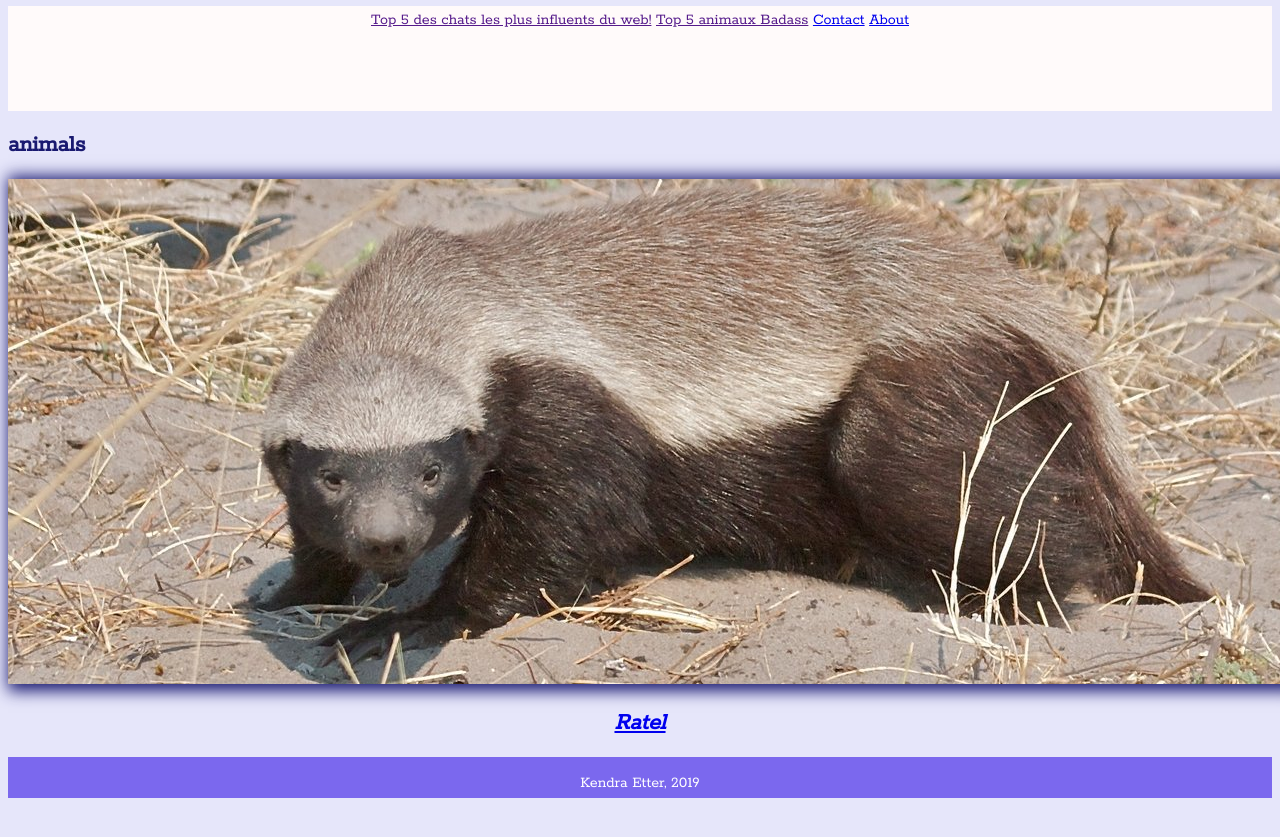
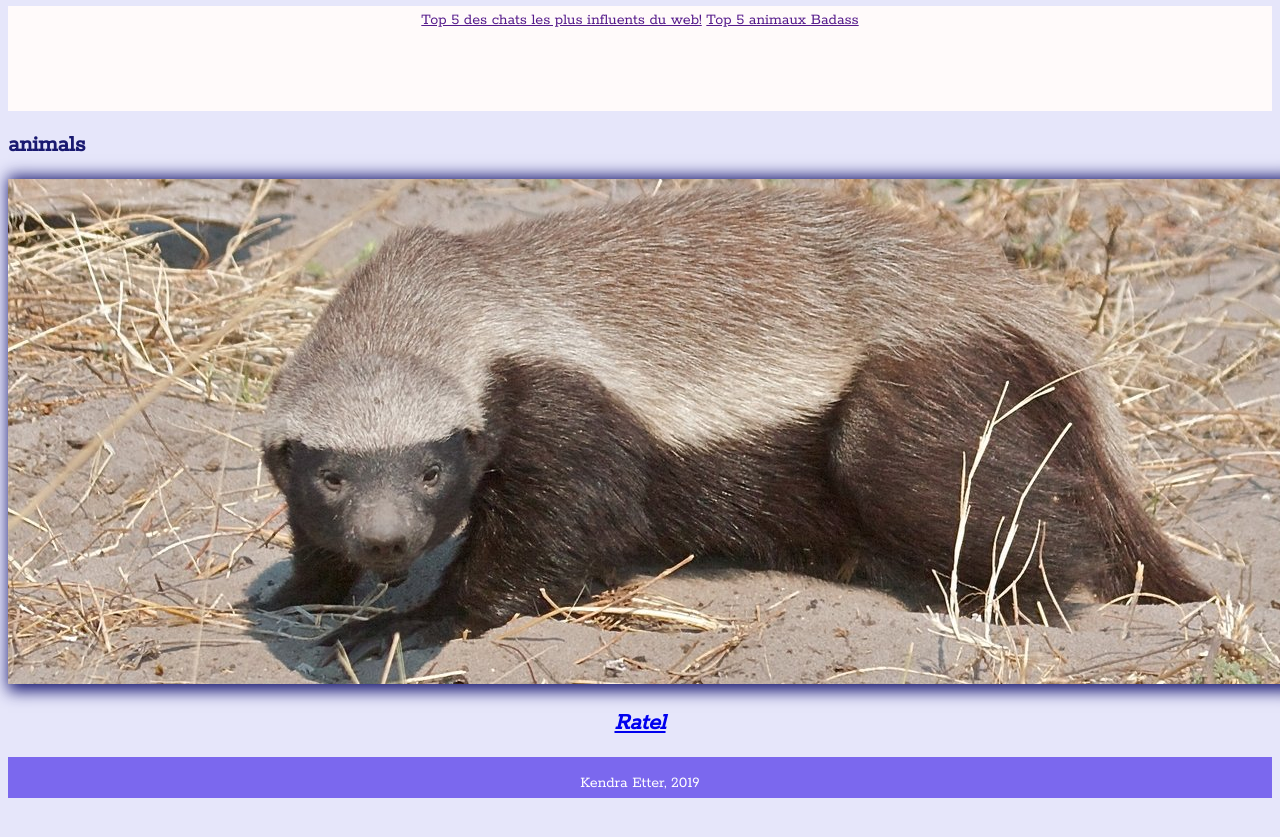
Before and after one commit to Eracom-ID471/projet-2-KendraMaria, a Jekyll site: the page built from animals.html, in a window 1280 px wide. Shown: the top 837 px of the page. Built offline with Jekyll 4.4.1, drawn with Linux system fonts in a browser that asks for light colours.

Commit message:
navigation

```diff
--- a/_includes/header.html
+++ b/_includes/header.html
@@ -2,8 +2,6 @@
   <ul>
   <li><a href="{{ chats.url | relative_url }}"> {{ list.title }}Top 5 des chats les plus influents du web!</a></li>
   <li><a href="{{ animals.url | relative_url }}"> {{ animals.title }} Top 5 animaux Badass</a></li>
-  <li><a href="#contact">Contact</a></li>
-  <li><a href="#about">About</a></li>
 </ul>
 
 
```
